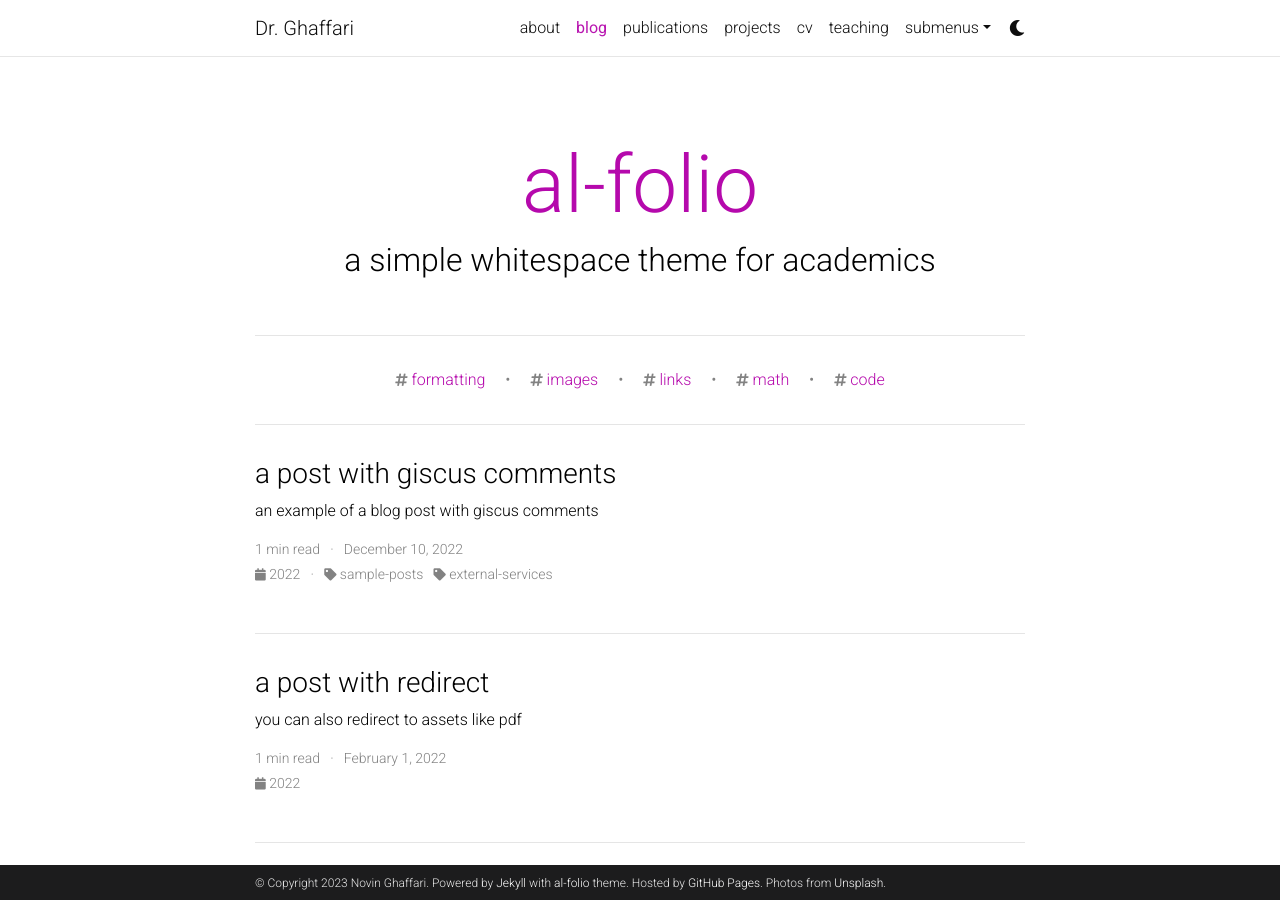
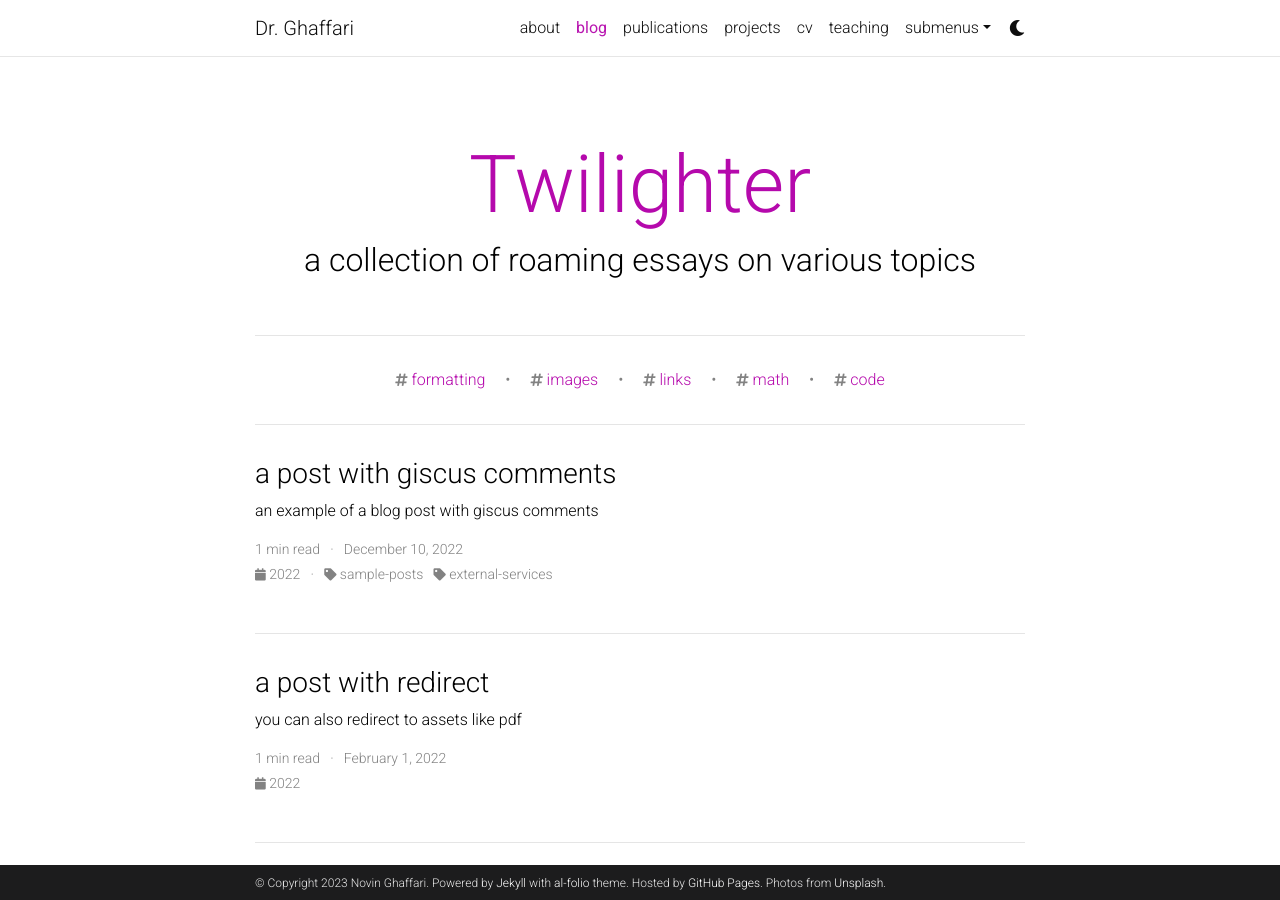
Before and after one commit to nghaffari/nghaffari.github.io, a Jekyll site: the page built from blog/index.html, in a window 1280 px wide and 900 px high. Built offline with Jekyll 4.4.1, drawn with Linux system fonts in a browser that asks for light colours; the list of posts is cut into pages by our own code; comment, search, counter and statistics services are not loaded; a style sheet for code colours, icons or effects is not loaded.

Commit message:
Update _config.yml

```diff
--- a/_config.yml
+++ b/_config.yml
@@ -120,9 +120,9 @@
 # Blog
 # -----------------------------------------------------------------------------
 
-blog_name: al-folio # blog_name will be displayed in your blog page
+blog_name: Twilighter # blog_name will be displayed in your blog page
 blog_nav_title: blog # your blog must have a title for it to be displayed in the nav bar
-blog_description: a simple whitespace theme for academics
+blog_description: a collection of roaming essays on various topics
 permalink: /blog/:year/:title/
 
 # Pagination
```
